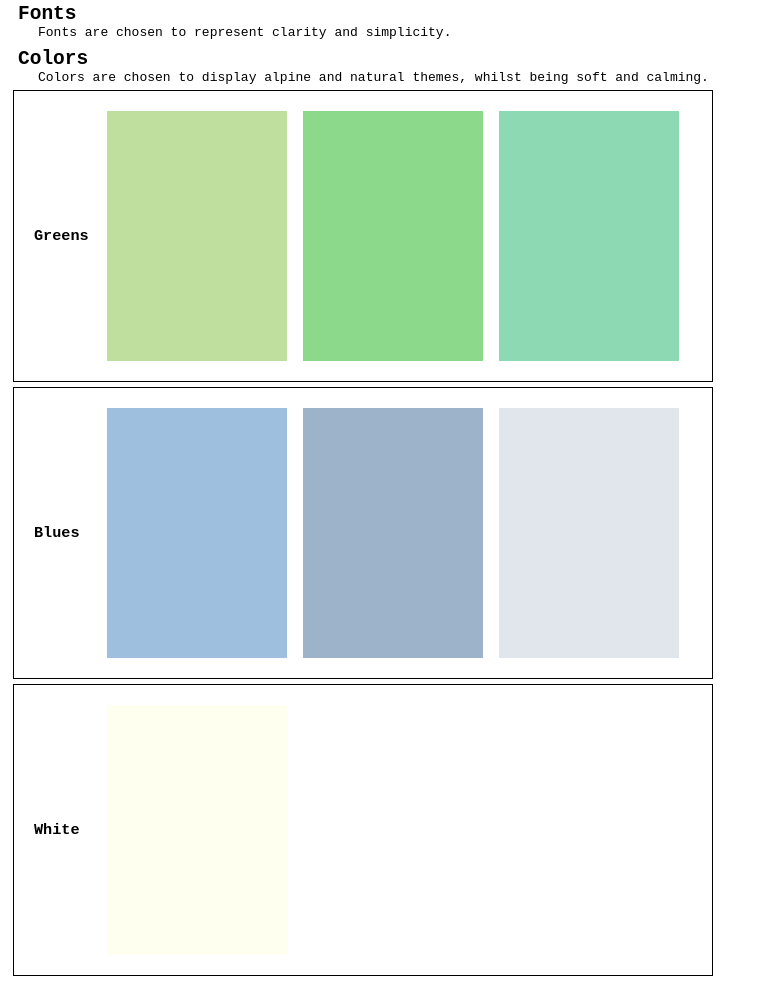
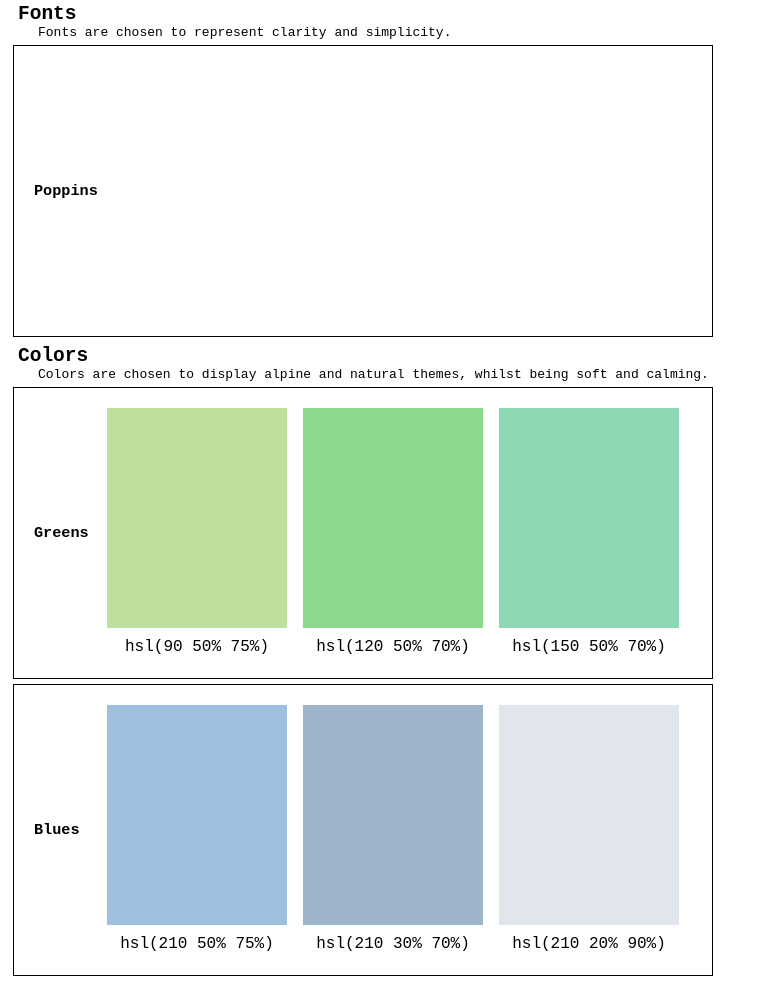
Before and after one commit to AidaP1/webdev_system, a plain HTML site: page index.html in a window 1280 px wide. Shown: the part 57-1050 px from the top of the page, without its empty margins (0-763 px from the left). Drawn offline with Linux system fonts and the light colour scheme.

Commit message:
refactord to figures with captions

```diff
--- a/index.html
+++ b/index.html
@@ -22,8 +22,10 @@
                     <h2>Fonts</h2>
                     <p>Fonts are chosen to represent clarity and simplicity.</p>
                 </div>
-                <div class="box-item">
-
+                <div class="system-group">
+                    <div class="title-box">
+                        <h3>Poppins</h3>
+                    </div>
                 </div>
             </section>
             <section id="colors">
@@ -31,35 +33,55 @@
                     <h2>Colors</h2>
                     <p>Colors are chosen to display alpine and natural themes, whilst being soft and calming.</p>
                 </div>
-                <div class="color-group">
+                <div class="system-group">
                     <div class="title-box">
                         <h3>Greens</h3>
                     </div>
-                    <div class="box-item color1-shade1">
+                    <figure class="box-item">
+                        <div class="color-block color1-shade1">
                         </div>
-                    <div class="box-item color1-shade2">
+                        <figcaption>hsl(90 50% 75%)</figcaption>
+                    </figure>
+                    <figure class="box-item">
+                        <div class="color-block color1-shade2">
                         </div>
-                    <div class="box-item color1-shade3">
+                        <figcaption>hsl(120 50% 70%)</figcaption>
+                    </figure>
+                    <figure class="box-item">
+                        <div class="color-block color1-shade3">
                         </div>
+                        <figcaption>hsl(150 50% 70%)</figcaption>
+                    </figure>
                 </div>
-                <div class="color-group">
+                <div class="system-group">
                     <div class="title-box">
                         <h3>Blues</h3>
                     </div>
-                    <div class="box-item color2-shade1">
+                    <figure class="box-item">
+                        <div class="color-block color2-shade1">
                         </div>
-                    <div class="box-item color2-shade2">
+                        <figcaption>hsl(210 50% 75%)</figcaption>
+                    </figure>
+                    <figure class="box-item">
+                        <div class="color-block color2-shade2">
                         </div>
-                    <div class="box-item color2-shade3">
-
+                        <figcaption>hsl(210 30% 70%)</figcaption>
+                    </figure>
+                    <figure class="box-item">
+                        <div class="color-block color2-shade3">
                         </div>
+                        <figcaption>hsl(210 20% 90%)</figcaption>
+                    </figure>
                 </div>
                 <div class="color-group">
                     <div class="title-box">
                         <h3>White</h3>
                     </div>
-                    <div class="box-item color3-shade1">
+                    <figure class="box-item">
+                        <div class="color-block color3-shade1">
                         </div>
+                        <figcaption>hsl(60 100% 97.06%)</figcaption>
+                    </figure>
                 </div>
             </section>
         </main>
--- a/resources/css/style.css
+++ b/resources/css/style.css
@@ -1,10 +1,38 @@
+/* Fonts */
+@font-face {
+    font-family: 'Poppins';
+    font-style: normal;
+    font-weight: 200;
+    font-display: swap;
+    src: url(https://fonts.gstatic.com/s/poppins/v15/pxiByp8kv8JHgFVrLFj_Z1xlFd2JQEk.woff2) format('woff2');
+    unicode-range: U+0000-00FF, U+0131, U+0152-0153, U+02BB-02BC, U+02C6, U+02DA, U+02DC, U+2000-206F, U+2074, U+20AC, U+2122, U+2191, U+2193, U+2212, U+2215, U+FEFF, U+FFFD;
+}
+
+@font-face {
+    font-family: 'Poppins';
+    font-style: normal;
+    font-weight: 300;
+    font-display: swap;
+    src: url(https://fonts.gstatic.com/s/poppins/v15/pxiByp8kv8JHgFVrLDz8Z1xlFd2JQEk.woff2) format('woff2');
+    unicode-range: U+0000-00FF, U+0131, U+0152-0153, U+02BB-02BC, U+02C6, U+02DA, U+02DC, U+2000-206F, U+2074, U+20AC, U+2122, U+2191, U+2193, U+2212, U+2215, U+FEFF, U+FFFD;
+}
+
+@font-face {
+    font-family: 'Poppins';
+    font-style: normal;
+    font-weight: 500;
+    font-display: swap;
+    src: url(https://fonts.gstatic.com/s/poppins/v15/pxiByp8kv8JHgFVrLGT9Z1xlFd2JQEk.woff2) format('woff2');
+    unicode-range: U+0000-00FF, U+0131, U+0152-0153, U+02BB-02BC, U+02C6, U+02DA, U+02DC, U+2000-206F, U+2074, U+20AC, U+2122, U+2191, U+2193, U+2212, U+2215, U+FEFF, U+FFFD;
+}
+
+/* Overall Themes */
+
 * {
     margin: 0;
     padding: 0;
     box-sizing: border-box;
 }
-
-/* Overall Themes */
 
 body {
     height: 100%;
@@ -72,7 +100,7 @@ section {
 }
 
 
-.color-group {
+.system-group {
     display: flex;
     border: 1px solid black;
     margin: 5px;
@@ -91,12 +119,28 @@ section {
     align-items: center;
 }
 
+/* Fonts */
+
+
+
+
+/* Colors Formatting */
+
 #colors .box-item {
     height: 250px;
     width: 180px;
     margin: 20px 8px;
-    display: flex;
-    align-items: center;
+}
+
+#colors figcaption {
+    margin-top: 10px;
+    text-align: center;
+    font-size: 16px;
+}
+
+.color-block {
+    height: 220px;
+    width: 180px;
 }
 
 .color1-shade1 {
@@ -124,5 +168,5 @@ section {
 }
 
 .color3-shade1 {
-    background-color: ivory;
+    background-color: hsl(60 100% 97.06%);
 }
```
Lines whose indentation alone changed are shown as unchanged.
